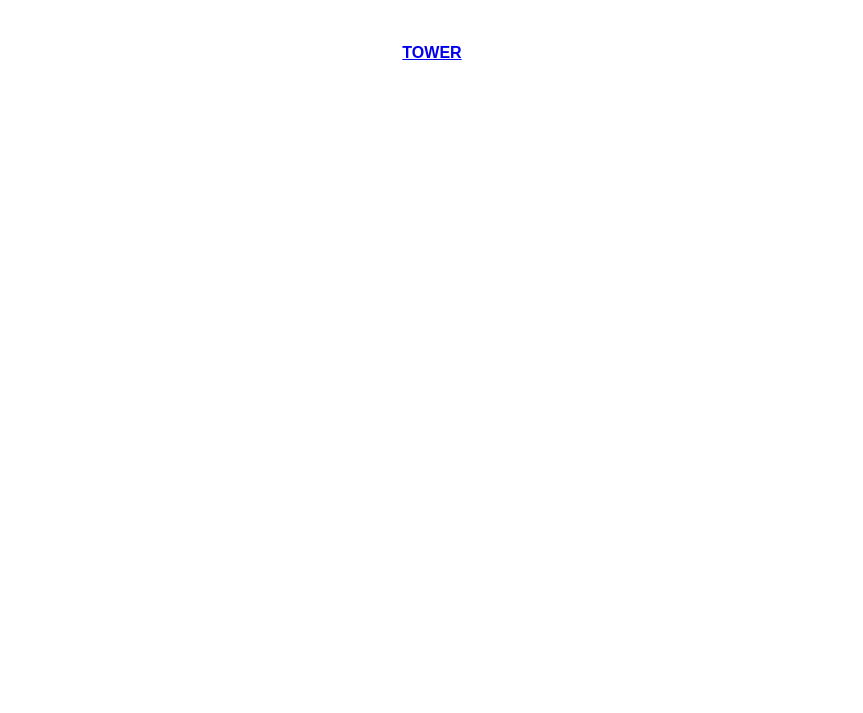
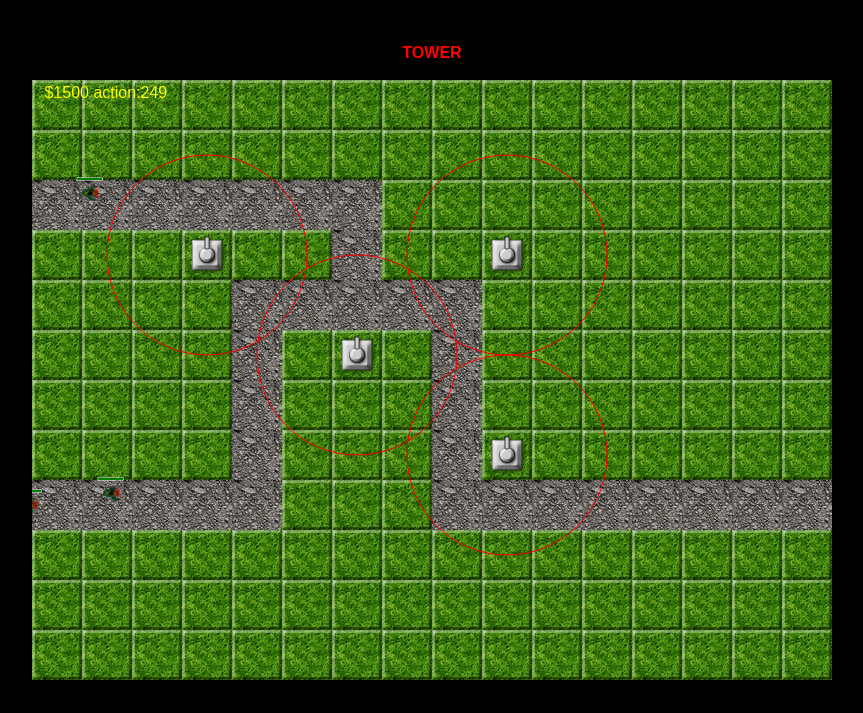
Before and after one commit to ivanhalencp/html5-tower, a plain HTML site: page index.html in a window 1280 px wide. Shown: the whole page, without its empty margins (208-1071 px from the left). Drawn offline with Linux system fonts and the light colour scheme.

Commit message:
Fix de rutas para que corra como gh-page

```diff
--- a/index.html
+++ b/index.html
@@ -3,6 +3,20 @@
   <head>
     <title></title>
     <meta http-equiv="Content-Type" content="text/html; charset=UTF-8">
+    <script type="text/javascript" language="javascript" src="tower/util/canvasManager.js"></script>
+    <script type="text/javascript" language="javascript" src="tower/util/jsMiniUtil.js"></script>
+    <script type="text/javascript" language="javascript" src="tower/modules/main.js"></script>
+    <script language="javascript" type="text/javascript">
+        var canvasManager = null;
+        var juego = null;
+        function init()
+        {
+            canvasManager = new CanvasManager("mainCanvas");
+            juego = new Game(canvasManager);
+            juego.start();
+
+        }
+    </script>
     <style type="text/css">
         body
         {
@@ -12,11 +26,19 @@
         }
     </style>
   </head>
-  <body>
+  <body onload = "init()" bgcolor = "black">
       <br />
       <br />
       <center>
-        <a href="tower/index.html">TOWER</a>
-      </center>
+        TOWER
+        <br /><br />
+        <div id = "mainCanvasContainer">
+            <canvas id = "mainCanvas" width = '800px' height = '600px'>
+                <b>Canvas no soportado :(</b>
+            </canvas>
+        </div>
+        <br /><br />
+        <div id="debugWindow" style="width: 800px; height: 400px;"></div>
+    </center>
   </body>
 </html>
--- a/tower/modules/main.js
+++ b/tower/modules/main.js
@@ -1,15 +1,17 @@
-$include("model/Animation.js");
-$include("model/AnimationManager.js");
-$include("model/Bullet.js");
-$include("model/Enemy.js");
-$include("model/Factories.js");
-$include("model/Game.js");
-$include("model/GameEntity.js");
-$include("model/Horde.js");
-$include("model/Level.js");
-$include("model/LogicMap.js");
-$include("model/Shot.js");
-$include("model/Tower.js");
+var relPath = "tower/";
+
+$include(relPath + "model/Animation.js");
+$include(relPath + "model/AnimationManager.js");
+$include(relPath + "model/Bullet.js");
+$include(relPath + "model/Enemy.js");
+$include(relPath + "model/Factories.js");
+$include(relPath + "model/Game.js");
+$include(relPath + "model/GameEntity.js");
+$include(relPath + "model/Horde.js");
+$include(relPath + "model/Level.js");
+$include(relPath + "model/LogicMap.js");
+$include(relPath + "model/Shot.js");
+$include(relPath + "model/Tower.js");
 
 function ResourceManager()
 {
@@ -22,12 +24,12 @@ function ResourceManager()
     // INIT
     this.init = function(canvasManager)
     {
-        this.grassImage = canvasManager.loadImage("img/grass_1.png");
-        this.roadImage = canvasManager.loadImage("img/road_1.png");
-        this.grassBaseTower = canvasManager.loadImage("img/grassBaseTower_1.png");
-        this.towerImage = canvasManager.loadImage("img/turret_2.png");
-        this.crosshairImage = canvasManager.loadImage("img/crosshair_2.png");
-        this.alienImage = canvasManager.loadImage("img/alien_1.png");
+        this.grassImage = canvasManager.loadImage(relPath + "img/grass_1.png");
+        this.roadImage = canvasManager.loadImage(relPath + "img/road_1.png");
+        this.grassBaseTower = canvasManager.loadImage(relPath + "img/grassBaseTower_1.png");
+        this.towerImage = canvasManager.loadImage(relPath + "img/turret_2.png");
+        this.crosshairImage = canvasManager.loadImage(relPath + "img/crosshair_2.png");
+        this.alienImage = canvasManager.loadImage(relPath + "img/alien_1.png");
     }
 }
 
```
Also changed, not shown: tower/index.html (deleted, +0 -44 lines), tower/util/canvasManager.js (renamed from util/canvasManager.js), tower/util/jsMiniCom.js (renamed from util/jsMiniCom.js), tower/util/jsMiniUtil.js (renamed from util/jsMiniUtil.js).
